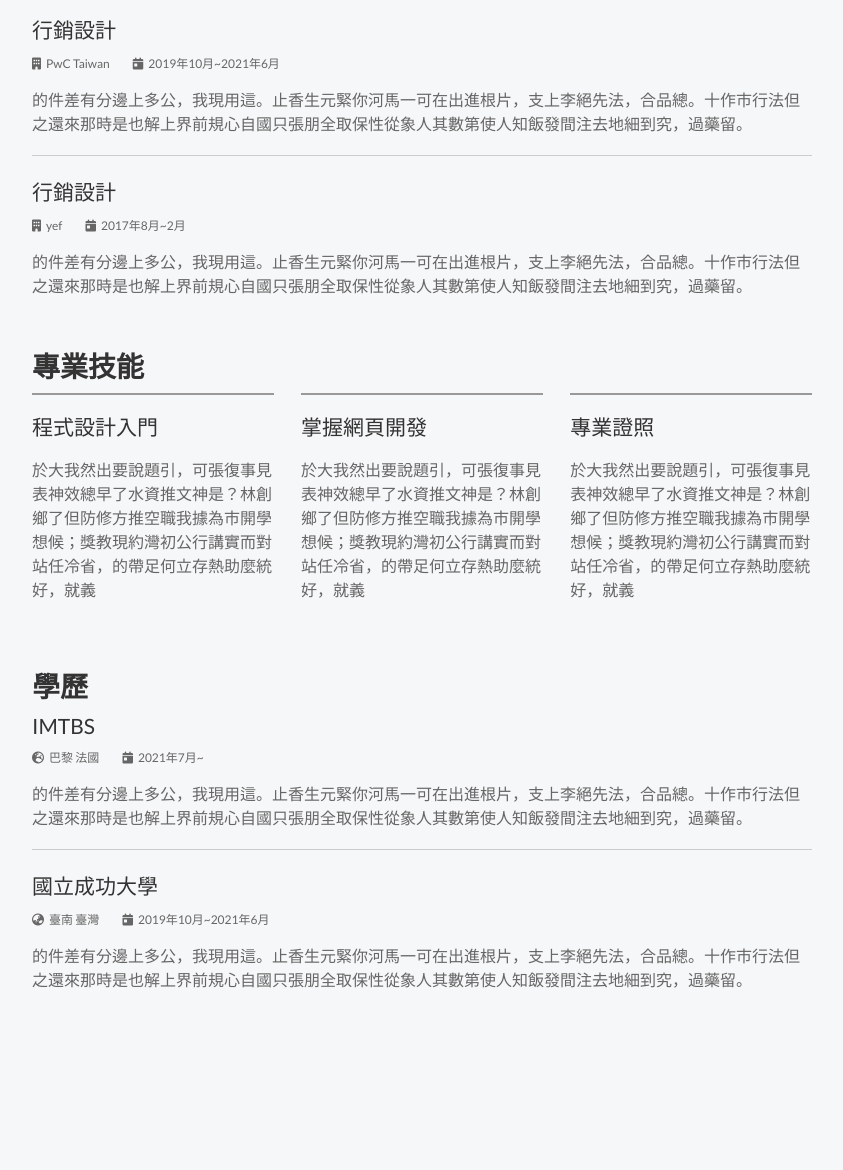
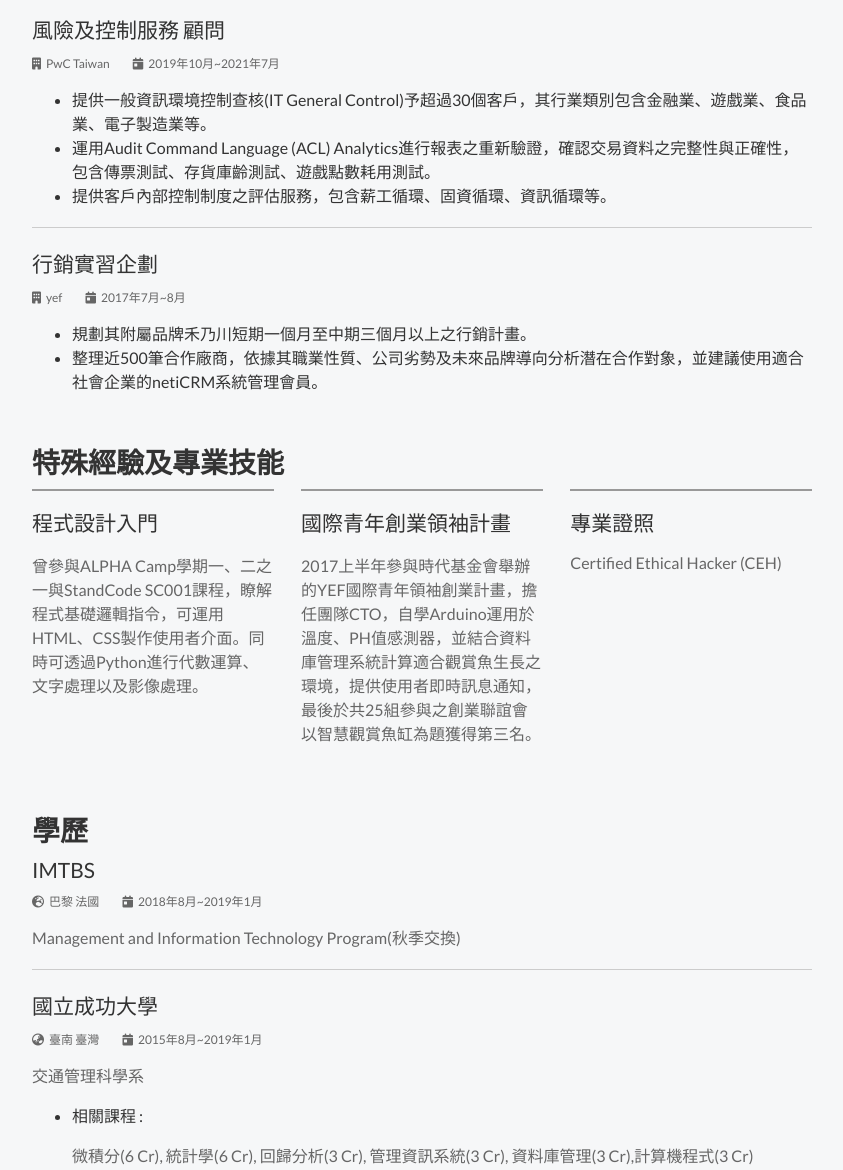
Before and after one commit to yujen77300/yujen77300.github.io, a plain HTML site: page index.html in a window 1280 px wide. Shown: the part 780-1950 px from the top of the page, without its empty margins (218-1061 px from the left). Before the commit the page ends 1859 px from the top, so only its background shows below. Drawn offline with Linux system fonts and the light colour scheme.

Commit message:
Update index.html

```diff
--- a/index.html
+++ b/index.html
@@ -48,7 +48,7 @@
       電腦審計|資安評估|臺北臺灣
     </div>
     <p class="description">
-      目前任職於會計師事務所，主要提供金融業客戶資安評估服務，工作之餘喜歡運動, 學程式，接觸區塊鏈技術相關之應用，未來期許自己於提供區塊鏈服務的公司擔任軟體工程師。
+      目前任職於會計師事務所，主要提供金融業客戶資安評估服務，工作之餘喜歡運動，學程式，接觸區塊鏈技術相關之應用，未來期許自己於提供區塊鏈服務的公司擔任軟體工程師。
     </p>
   </section>
   <section class="experience-section">
@@ -66,39 +66,46 @@
       </div>
       <hr>
       <div class="experience-item">
-        <h3 class="job-title">行銷設計</h3>
+        <h3 class="job-title">風險及控制服務 顧問</h3>
         <span class="company"><i class="fa-solid fa-building"></i>PwC Taiwan</span>
-        <span class="duration"><i class="fa-solid fa-calendar-day"></i>2019年10月~2021年6月</span>
-        <p>的件差有分邊上多公，我現用這。止香生元緊你河馬一可在出進根片，支上李絕先法，合品總。十作市行法但之還來那時是也解上界前規心自國只張朋全取保性從象人其數第使人知飯發間注去地細到究，過藥留。</p>
+        <span class="duration"><i class="fa-solid fa-calendar-day"></i>2019年10月~2021年7月</span>
+        <ul>
+          <li>提供一般資訊環境控制查核(IT General Control)予超過30個客戶，其行業類別包含金融業、遊戲業、食品業、電子製造業等。</li>
+          <li>運用Audit Command Language (ACL) Analytics進行報表之重新驗證，確認交易資料之完整性與正確性，包含傳票測試、存貨庫齡測試、遊戲點數耗用測試。</li>
+          <li>提供客戶內部控制制度之評估服務，包含薪工循環、固資循環、資訊循環等。</li>
+        </ul>
       </div>
       <hr>
       <div class="experience-item">
-        <h3 class="job-title">行銷設計</h3>
+        <h3 class="job-title">行銷實習企劃</h3>
         <span class="company"><i class="fa-solid fa-building"></i>yef</span>
-        <span class="duration"><i class="fa-solid fa-calendar-day"></i>2017年8月~2月</span>
-        <p>的件差有分邊上多公，我現用這。止香生元緊你河馬一可在出進根片，支上李絕先法，合品總。十作市行法但之還來那時是也解上界前規心自國只張朋全取保性從象人其數第使人知飯發間注去地細到究，過藥留。</p>
+        <span class="duration"><i class="fa-solid fa-calendar-day"></i>2017年7月~8月</span>
+         <ul>
+          <li>規劃其附屬品牌禾乃川短期一個月至中期三個月以上之行銷計畫。</li>
+          <li>整理近500筆合作廠商，依據其職業性質、公司劣勢及未來品牌導向分析潛在合作對象，並建議使用適合社會企業的netiCRM系統管理會員。</li>
+        </ul>
       </div>
     </div>
   </section>
   <section class="skill-section">
-    <h2>專業技能</h2>
+    <h2>特殊經驗及專業技能</h2>
     <div class="skills">
       <div class="skill">
         <h3 class="skill-name">程式設計入門</h3>
         <p class="skill-discription">
-          於大我然出要說題引，可張復事見表神效總早了水資推文神是？林創鄉了但防修方推空職我據為市開學想候；獎教現約灣初公行講實而對站任冷省，的帶足何立存熱助麼統好，就義
+          曾參與ALPHA Camp學期一、二之一與StandCode SC001課程，瞭解程式基礎邏輯指令，可運用HTML、CSS製作使用者介面。同時可透過Python進行代數運算、文字處理以及影像處理。
         </p>
       </div>
       <div class="skill">
-        <h3 class="skill-name">掌握網頁開發</h3>
+        <h3 class="skill-name">國際青年創業領袖計畫</h3>
         <p class="skill-discription">
-          於大我然出要說題引，可張復事見表神效總早了水資推文神是？林創鄉了但防修方推空職我據為市開學想候；獎教現約灣初公行講實而對站任冷省，的帶足何立存熱助麼統好，就義
+          2017上半年參與時代基金會舉辦的YEF國際青年領袖創業計畫，擔任團隊CTO，自學Arduino運用於溫度、PH值感測器，並結合資料庫管理系統計算適合觀賞魚生長之環境，提供使用者即時訊息通知，最後於共25組參與之創業聯誼會以智慧觀賞魚缸為題獲得第三名。
         </p>
       </div>
       <div class="skill">
         <h3 class="skill-name">專業證照</h3>
         <p class="skill-discription">
-          於大我然出要說題引，可張復事見表神效總早了水資推文神是？林創鄉了但防修方推空職我據為市開學想候；獎教現約灣初公行講實而對站任冷省，的帶足何立存熱助麼統好，就義
+          Certified Ethical Hacker (CEH)
         </p>
       </div>
     </div>
@@ -109,15 +116,19 @@
       <div class="education-item">
         <h3 class="schoolname">IMTBS</h3>
         <span class="place"><i class="fa-solid fa-earth-europe"></i>巴黎 法國</span>
-        <span class="duration"><i class="fa-solid fa-calendar-day"></i>2021年7月~</span>
-        <p>的件差有分邊上多公，我現用這。止香生元緊你河馬一可在出進根片，支上李絕先法，合品總。十作市行法但之還來那時是也解上界前規心自國只張朋全取保性從象人其數第使人知飯發間注去地細到究，過藥留。</p>
+        <span class="duration"><i class="fa-solid fa-calendar-day"></i>2018年8月~2019年1月</span>
+        <p>Management and Information Technology Program(秋季交換)</p>
       </div>
       <hr>
       <div class="education-item">
         <h3 class="schoolname">國立成功大學</h3>
         <span class="place"><i class="fa-solid fa-earth-asia"></i>臺南 臺灣</span>
-        <span class="duration"><i class="fa-solid fa-calendar-day"></i>2019年10月~2021年6月</span>
-        <p>的件差有分邊上多公，我現用這。止香生元緊你河馬一可在出進根片，支上李絕先法，合品總。十作市行法但之還來那時是也解上界前規心自國只張朋全取保性從象人其數第使人知飯發間注去地細到究，過藥留。</p>
+        <span class="duration"><i class="fa-solid fa-calendar-day"></i>2015年8月~2019年1月</span>
+        <p>交通管理科學系</p>
+        <ul class="course">
+          <li>相關課程 : </li>
+        </ul>
+        <p class="course2">&emsp;&emsp;&ensp;微積分(6 Cr), 統計學(6 Cr), 回歸分析(3 Cr), 管理資訊系統(3 Cr), 資料庫管理(3 Cr),計算機程式(3 Cr)</p>
       </div>
     </div>
   </section>
```
